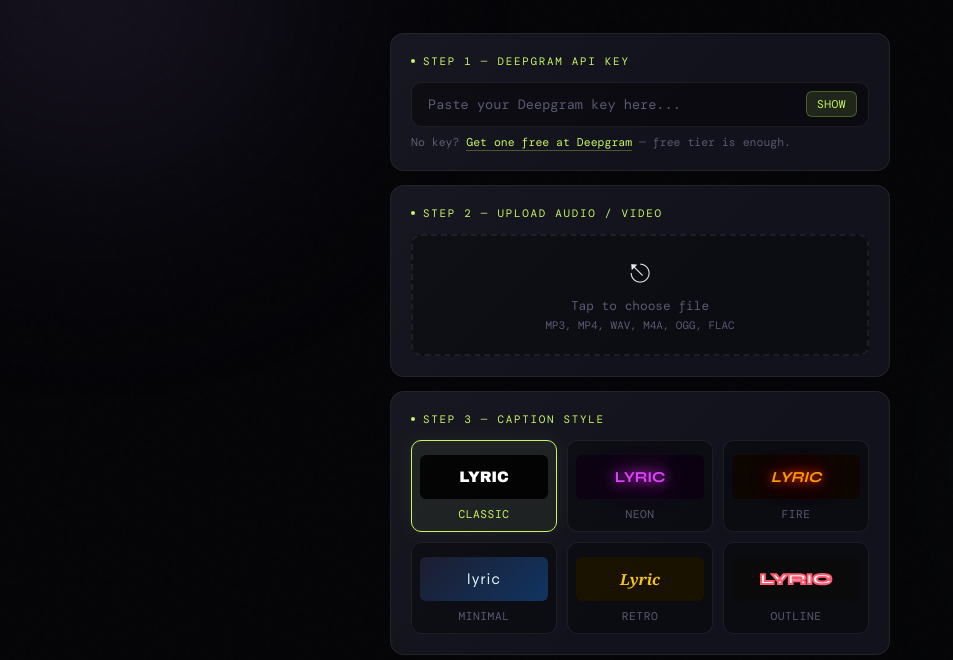
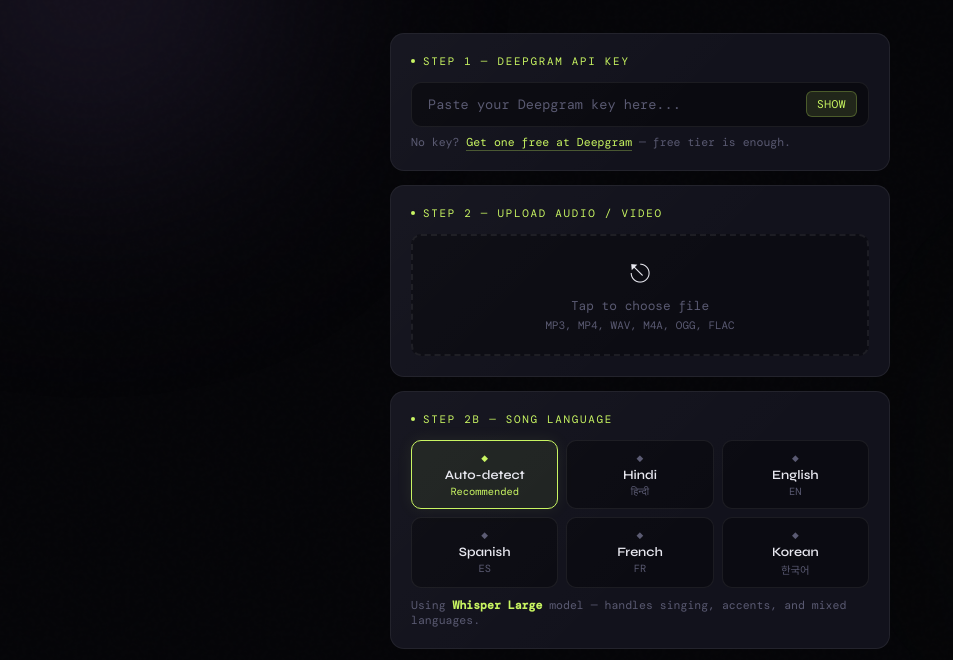
Before and after one commit to debangshbio-wala/rhythm_captions, a plain HTML site: page index.html in a window 1280 px wide. Shown: the part 129-789 px from the top of the page, without its empty margins (0-953 px from the left). Drawn offline with nearby package versions, Linux system fonts and the light colour scheme; a web font is replaced by a local one.

Commit message:
Fix formatting and add language selection options

```diff
--- a/index.html
+++ b/index.html
@@ -7,7 +7,7 @@
   <link rel="preconnect" href="https://fonts.googleapis.com" />
   <link rel="preconnect" href="https://fonts.gstatic.com" crossorigin />
   <link href="https://fonts.googleapis.com/css2?family=Syne:wght@400;600;700;800&family=DM+Mono:wght@300;400;500&display=swap" rel="stylesheet" />
-  <link rel="stylesheet" href="css/style.css">
+ <link rel="stylesheet" href="css/style.css">
 </head>
 <body>
   <div class="blob blob-1"></div>
@@ -48,6 +48,46 @@
         <div class="fz-sub" id="fzSub">MP3, MP4, WAV, M4A, OGG, FLAC</div>
       </div>
       <div class="err-msg" id="fileErr">Please select an audio or video file.</div>
+    </div>
+
+    <!-- STEP 2b: LANGUAGE -->
+    <div class="card">
+      <div class="card-label">Step 2b &mdash; Song Language</div>
+      <div class="lang-grid" id="langGrid">
+        <div class="lang-btn active" data-lang="auto" onclick="setLang(this)">
+          <div class="lang-icon">&#9670;</div>
+          <div class="lang-lbl">Auto-detect</div>
+          <div class="lang-sub">Recommended</div>
+        </div>
+        <div class="lang-btn" data-lang="hi" onclick="setLang(this)">
+          <div class="lang-icon">&#9670;</div>
+          <div class="lang-lbl">Hindi</div>
+          <div class="lang-sub">हिन्दी</div>
+        </div>
+        <div class="lang-btn" data-lang="en" onclick="setLang(this)">
+          <div class="lang-icon">&#9670;</div>
+          <div class="lang-lbl">English</div>
+          <div class="lang-sub">EN</div>
+        </div>
+        <div class="lang-btn" data-lang="es" onclick="setLang(this)">
+          <div class="lang-icon">&#9670;</div>
+          <div class="lang-lbl">Spanish</div>
+          <div class="lang-sub">ES</div>
+        </div>
+        <div class="lang-btn" data-lang="fr" onclick="setLang(this)">
+          <div class="lang-icon">&#9670;</div>
+          <div class="lang-lbl">French</div>
+          <div class="lang-sub">FR</div>
+        </div>
+        <div class="lang-btn" data-lang="ko" onclick="setLang(this)">
+          <div class="lang-icon">&#9670;</div>
+          <div class="lang-lbl">Korean</div>
+          <div class="lang-sub">한국어</div>
+        </div>
+      </div>
+      <div class="hint" style="margin-top:10px;">
+        Using <strong style="color:var(--accent)">Whisper Large</strong> model — handles singing, accents, and mixed languages.
+      </div>
     </div>
 
     <!-- STEP 3: STYLE -->
@@ -144,6 +184,6 @@
     </div>
 
   </div><!-- /wrap -->
-<script src="js/script.js"></script>
+ <script src="js/script.js"></script>
 </body>
 </html>
```
